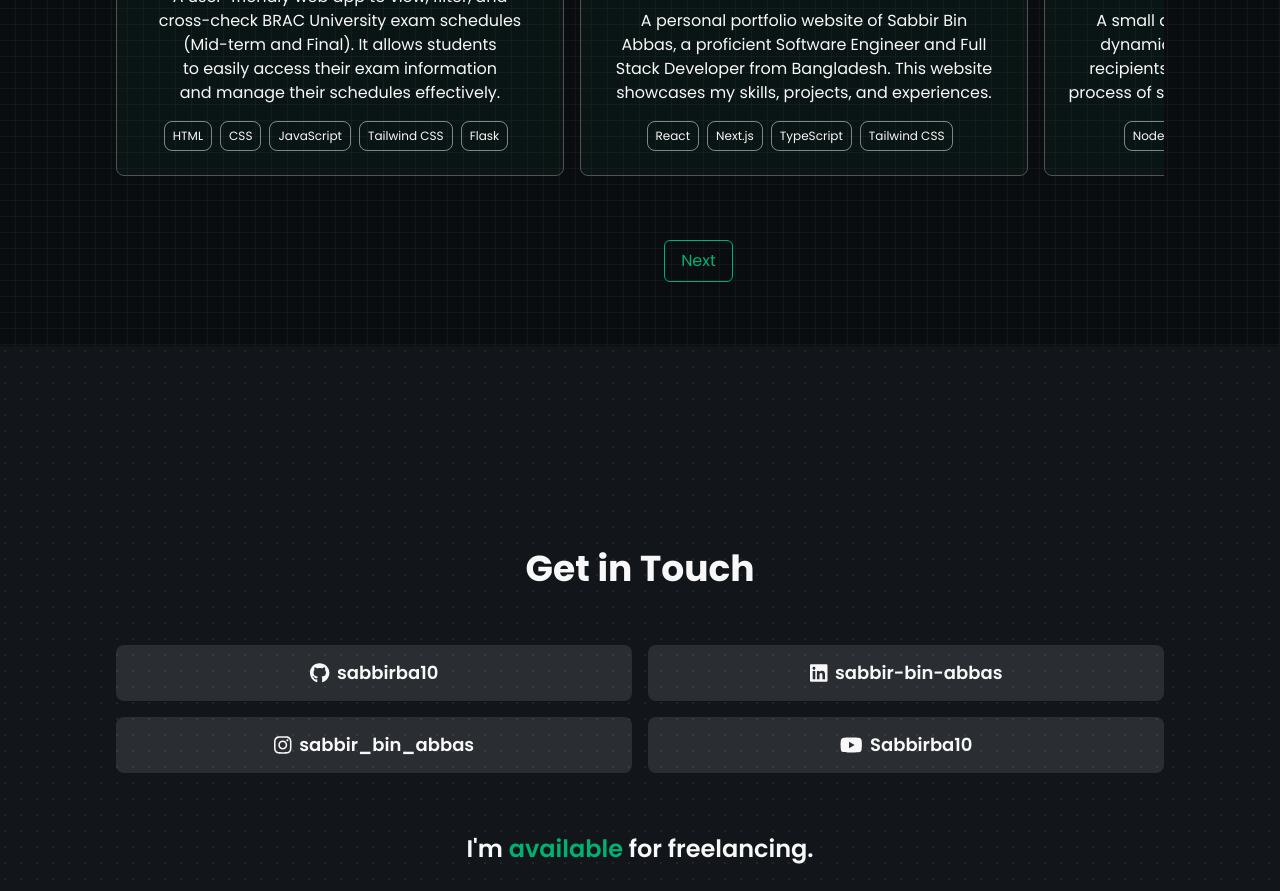
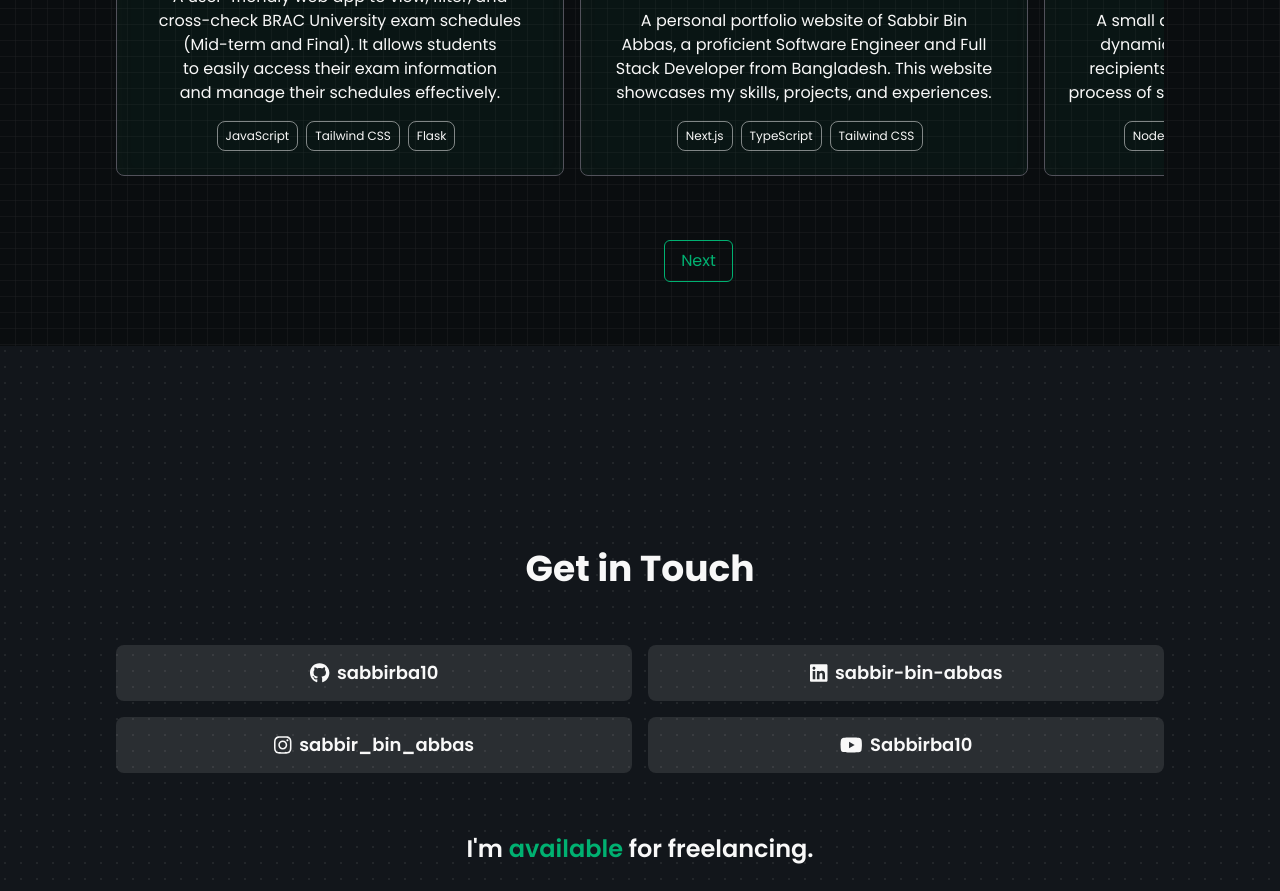
Before and after one commit to sabbirba/sabbirba, a Next.js app: page / in a window 1280 px wide. Shown: the part 3780-4671 px from the top of the page. Built offline with nearby package versions, Linux system fonts and the light colour scheme; what tailwindcss-debug-screens would draw is missing.

Commit message:
refactor: remove outdated tags from project entries

```diff
--- a/src/data/projects.ts
+++ b/src/data/projects.ts
@@ -11,7 +11,7 @@ const projects: IProjectItem[] = [
     projectType: ProjectType.Personal,
     githubUrl: "https://github.com/sabbirba/examflask",
     url: "https://bracuexam.web.app",
-    tags: ["HTML", "CSS", "JavaScript", "Tailwind CSS", "Flask"],
+    tags: ["JavaScript", "Tailwind CSS", "Flask"],
   },
   {
     id: "portfolio-website",
@@ -23,7 +23,7 @@ const projects: IProjectItem[] = [
     projectType: ProjectType.Personal,
     githubUrl: "https://github.com/sabbirba/sabbirba",
     url: "https://sabbirba.pages.dev",
-    tags: ["React","Next.js", "TypeScript", "Tailwind CSS"],
+    tags: ["Next.js", "TypeScript", "Tailwind CSS"],
   },
   {
     id: "whatsapp-bulk",
```
